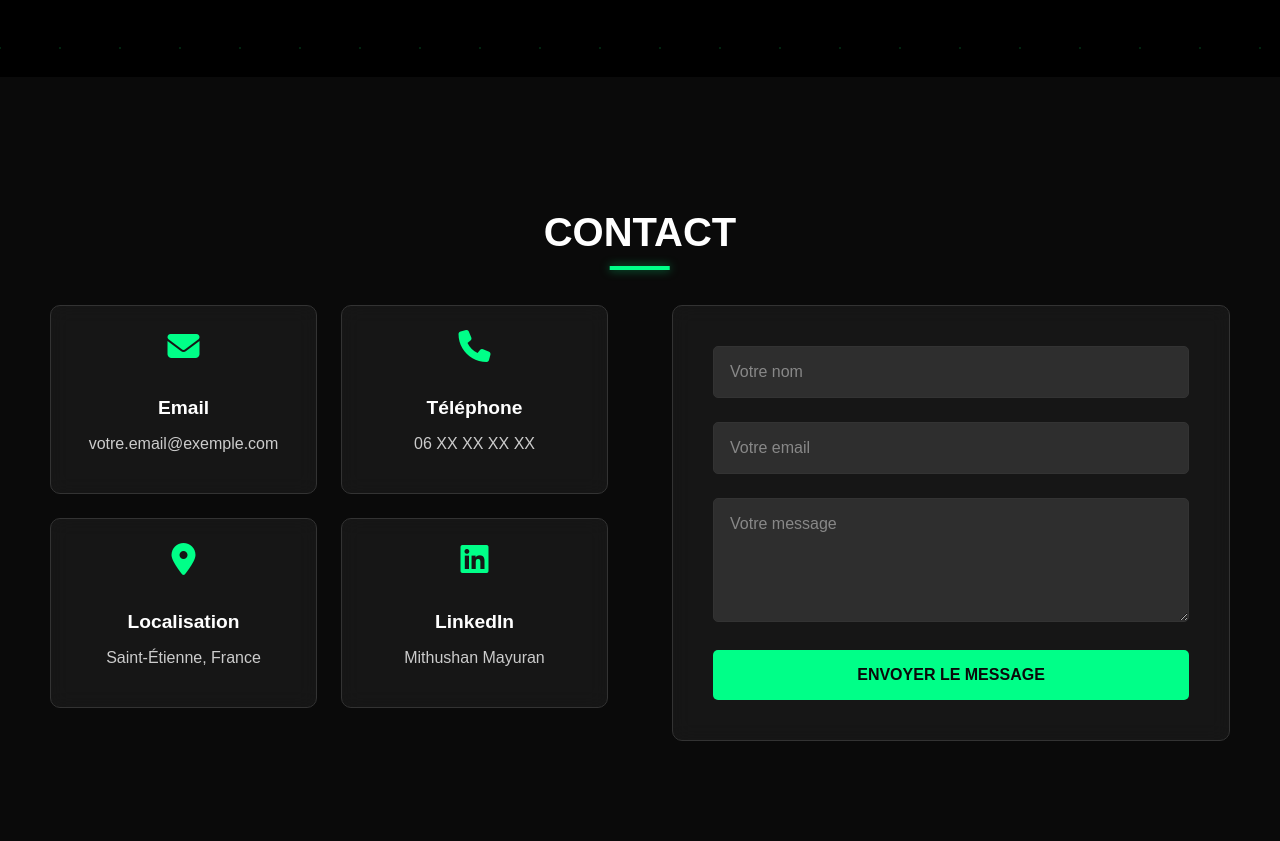
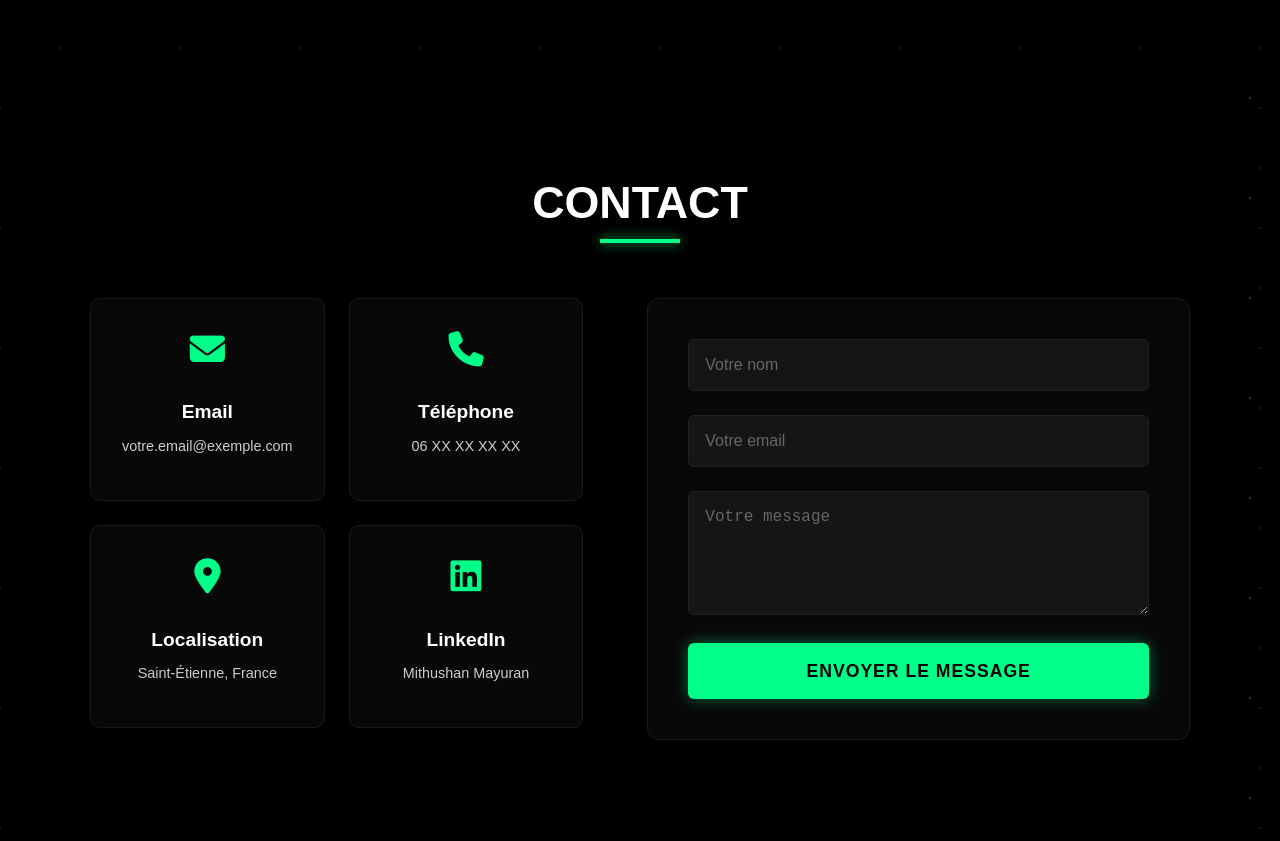
Before and after one commit to Ztarzan/Site-TEST, a plain HTML site: page index.html in a window 1280 px wide. Shown: the part 1452-2293 px from the top of the page. Drawn offline with nearby package versions, Linux system fonts and the light colour scheme.

Commit message:
contact 2

```diff
--- a/index.html
+++ b/index.html
@@ -88,12 +88,12 @@
         </div>
     </section>
 
-    <!-- Section Contact -->
+<!-- Section Contact (Mise à jour) -->
 <section id="contact" class="contact">
     <h2 class="section-title">CONTACT</h2>
 
     <div class="contact-content">
-
+        <!-- Colonne de Gauche : Infos -->
         <div class="contact-info">
             <div class="contact-card">
                 <i class="fas fa-envelope"></i>
@@ -116,10 +116,11 @@
             <div class="contact-card">
                 <i class="fab fa-linkedin"></i>
                 <h3>LinkedIn</h3>
-                    <p><a href="#">Mithushan Mayuran</a></p>
+                <p><a href="#" target="_blank">Mithushan Mayuran</a></p>
             </div>
         </div>
 
+        <!-- Colonne de Droite : Formulaire -->
         <form class="contact-form">
             <div class="form-group">
                 <input type="text" placeholder="Votre nom" required>
@@ -132,7 +133,6 @@
             </div>
             <button type="submit">ENVOYER LE MESSAGE</button>
         </form>
-
     </div>
 </section>
 
--- a/style.css
+++ b/style.css
@@ -374,26 +374,28 @@ body {
 
 
 /* =========================================
-   SECTION CONTACT
+   SECTION CONTACT (STYLE NEON SAMIR)
    ========================================= */
 .contact {
-    background: #0a0a0a; /* Fond noir */
+    background: #000000; /* Fond noir absolu */
     padding: 100px 50px;
     max-width: 1200px;
     margin: 0 auto;
+    position: relative;
+    box-sizing: border-box;
 }
 
-/* Le titre CONTACT souligné en vert fluo */
+/* Le titre CONTACT centré */
 .contact .section-title {
     color: #ffffff; /* Texte en blanc */
     text-align: center;
-    font-size: 2.5em;
+    font-size: 2.8em;
+    font-weight: bold;
     text-transform: uppercase;
-    margin-bottom: 50px;
+    margin: 0 auto 70px auto;
+    display: block;
     position: relative;
-    display: inline-block;
-    left: 50%;
-    transform: translateX(-50%);
+    width: fit-content;
 }
 
 /* Le trait vert fluo sous le titre */
@@ -403,32 +405,33 @@ body {
     bottom: -15px;
     left: 50%;
     transform: translateX(-50%);
-    width: 60px;
+    width: 80px;
     height: 4px;
     background-color: #00ff88; /* Vert fluo */
-    box-shadow: 0 0 10px rgba(0, 255, 136, 0.5); /* Effet néon */
+    box-shadow: 0 0 12px rgba(0, 255, 136, 0.8); /* Effet de lueur */
 }
 
-/* Disposition en deux colonnes */
+/* Layout à 2 colonnes (à gauche : infos, à droite : formulaire) */
 .contact-content {
     display: grid;
-    grid-template-columns: 1fr 1fr;
+    grid-template-columns: 1fr 1.1fr; /* Le formulaire est légèrement plus large */
     gap: 4rem;
     align-items: start;
 }
 
-/* Cartes d'information à gauche */
+/* Grille des 4 cartes d'infos */
 .contact-info {
     display: grid;
     grid-template-columns: 1fr 1fr;
     gap: 1.5rem;
 }
 
+/* Les cartes d'infos */
 .contact-card {
-    background: rgba(255, 255, 255, 0.05); /* Fond légèrement transparent */
-    padding: 1.5rem;
+    background: rgba(255, 255, 255, 0.03); /* Fond très sombre transparent */
+    padding: 2rem 1.5rem;
     border-radius: 10px;
-    border: 1px solid #333333;
+    border: 1px solid #1a1a1a;
     text-align: center;
     transition: all 0.3s ease;
     backdrop-filter: blur(10px);
@@ -437,32 +440,39 @@ body {
 .contact-card:hover {
     transform: translateY(-5px);
     border-color: #00ff88; /* Bordure verte au survol */
-    box-shadow: 0 0 20px rgba(0, 255, 136, 0.3); /* Ombre néon au survol */
+    box-shadow: 0 0 15px rgba(0, 255, 136, 0.2); /* Halo subtil */
 }
 
 .contact-card i {
-    font-size: 2rem;
-    color: #00ff88; /* Icône verte */
+    font-size: 2.2rem;
+    color: #00ff88; /* Icônes vertes */
     margin-bottom: 1rem;
 }
 
 .contact-card h3 {
-    color: #ffffff; /* Titre blanc */
+    color: #ffffff; /* Texte blanc */
     margin-bottom: 0.5rem;
     font-size: 1.2rem;
+    font-weight: bold;
 }
 
 .contact-card p, .contact-card a {
-    color: #cccccc; /* Texte gris clair */
+    color: #cccccc; /* Infos en gris clair */
+    font-size: 0.9rem;
     text-decoration: none;
+    word-break: break-all;
 }
 
-/* Formulaire de contact à droite */
+.contact-card a:hover {
+    color: #00ff88;
+}
+
+/* Le formulaire */
 .contact-form {
-    background: rgba(255, 255, 255, 0.05);
+    background: rgba(255, 255, 255, 0.03);
     padding: 2.5rem;
-    border-radius: 10px;
-    border: 1px solid #333333;
+    border-radius: 12px;
+    border: 1px solid #1a1a1a;
     backdrop-filter: blur(10px);
 }
 
@@ -474,59 +484,65 @@ body {
 .form-group textarea {
     width: 100%;
     padding: 1rem;
-    background: rgba(255, 255, 255, 0.1);
-    border: 1px solid #333333;
-    border-radius: 5px;
-    color: #ffffff; /* Texte tapé en blanc */
+    background: rgba(255, 255, 255, 0.05); /* Fond des champs sombre */
+    border: 1px solid #222222;
+    border-radius: 6px;
+    color: #ffffff; /* Texte de saisie blanc */
     font-size: 1rem;
     transition: all 0.3s ease;
-    font-family: inherit;
-    box-sizing: border-box; /* Évite que les champs ne débordent */
+    box-sizing: border-box;
 }
 
-/* Effet quand on clique sur un champ */
+/* Quand on clique dans le champ */
 .form-group input:focus,
 .form-group textarea:focus {
     outline: none;
     border-color: #00ff88;
-    box-shadow: 0 0 15px rgba(0, 255, 136, 0.2);
+    background: rgba(255, 255, 255, 0.08);
+    box-shadow: 0 0 10px rgba(0, 255, 136, 0.1);
 }
 
 .form-group input::placeholder,
 .form-group textarea::placeholder {
-    color: #888888; /* Couleur du texte indicatif */
+    color: #666666; /* Texte d'indication en gris foncé */
 }
 
-/* Bouton envoyer */
-.contact-form button {
+/* Le grand bouton envoyer */
+.contact-form button[type="submit"] {
     width: 100%;
-    padding: 1rem;
-    background: #00ff88;
-    color: #0a0a0a; /* Texte noir sur fond vert */
+    padding: 1.1rem;
+    background: #00ff88; /* Bouton vert fluo */
+    color: #000000; /* Texte noir contrasté */
     border: none;
-    border-radius: 5px;
+    border-radius: 6px;
     cursor: pointer;
     font-weight: bold;
-    font-size: 1rem;
+    font-size: 1.1rem;
     text-transform: uppercase;
+    letter-spacing: 1px;
     transition: all 0.3s ease;
+    box-shadow: 0 0 15px rgba(0, 255, 136, 0.4); /* Effet néon d'origine */
 }
 
-.contact-form button:hover {
-    box-shadow: 0 0 20px rgba(0, 255, 136, 0.4);
+.contact-form button[type="submit"]:hover {
+    background: #00ff66;
+    box-shadow: 0 0 25px rgba(0, 255, 136, 0.6); /* Éclat accentué */
     transform: translateY(-2px);
 }
 
-/* Responsive (pour les téléphones) */
+/* Adaptabilité Mobile (Responsive) */
 @media (max-width: 768px) {
+    .contact {
+        padding: 60px 20px;
+    }
     .contact-content {
         grid-template-columns: 1fr;
-        gap: 2rem;
+        gap: 2.5rem;
     }
     .contact-info {
         grid-template-columns: 1fr;
     }
-    .contact {
-        padding: 60px 20px;
+    .contact-form {
+        padding: 1.5rem;
     }
 }
```
Lines whose indentation alone changed are shown as unchanged.
